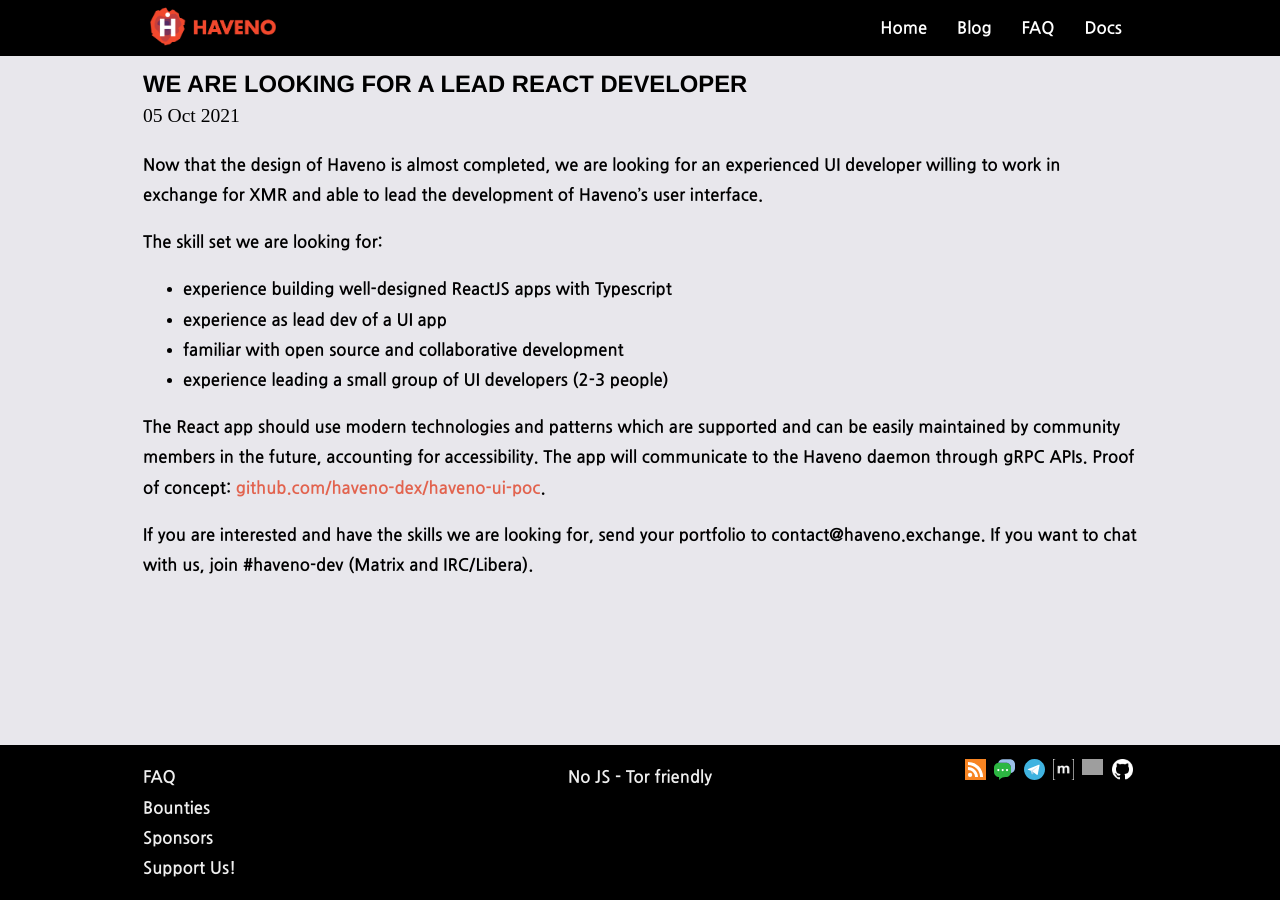
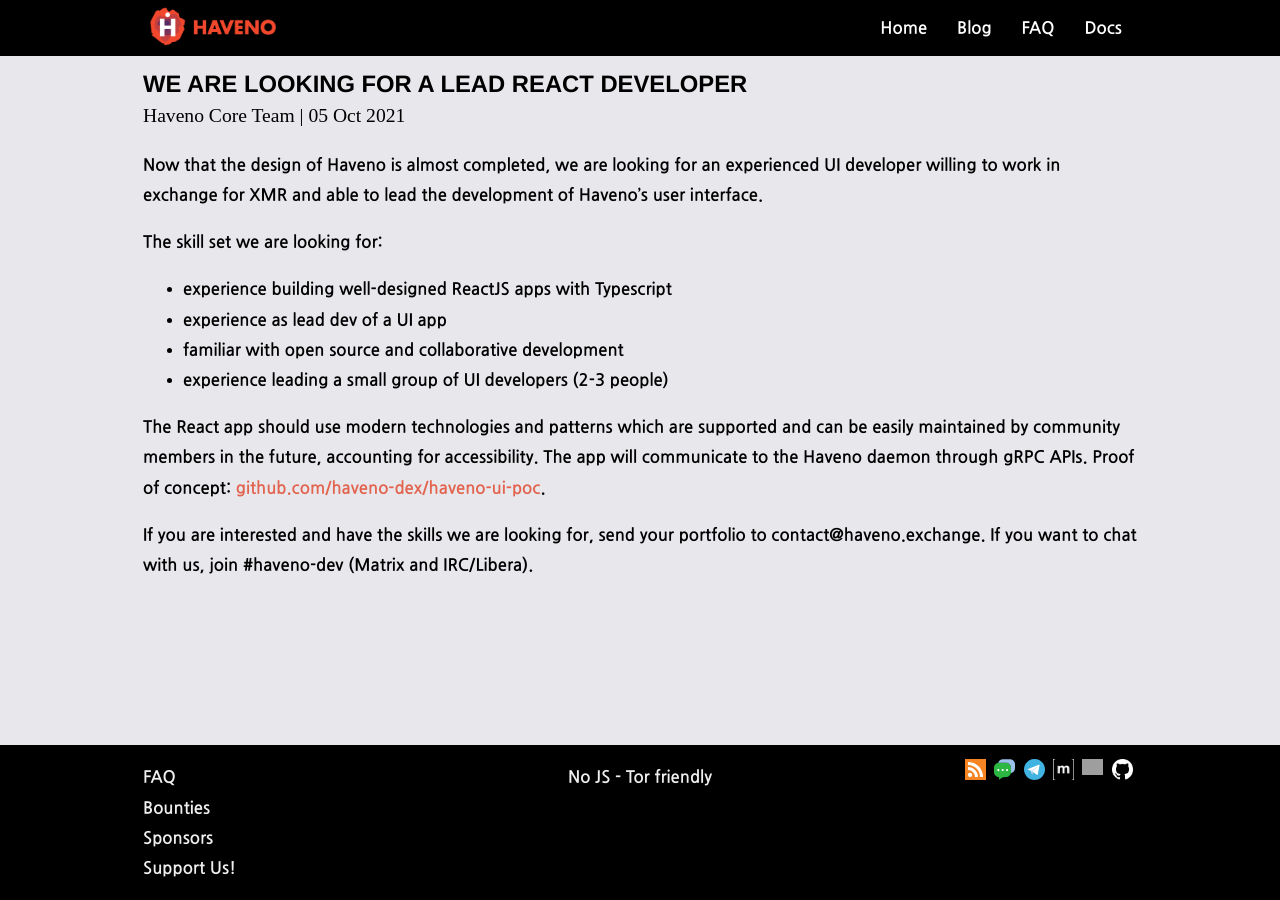
Before and after one commit to haveno-dex/haveno-site, a Jekyll site: the page built from _posts/2021-10-5-lead-ui.md, in a window 1280 px wide. Built offline with Jekyll 4.4.1, drawn with Linux system fonts in a browser that asks for light colours.

Commit message:
blog: add author to blog posts and layout

```diff
--- a/_layouts/post.html
+++ b/_layouts/post.html
@@ -3,7 +3,7 @@
 ---
 <div class="post">
     <h2>{{ page.title }}</h2>
-    <p class="date-post">{{ page.date | date_to_string }}</p>
+    <p class="date-post">{{ page.author }} | {{ page.date | date_to_string }}</p>
 
     {{ content }}
 </div>
--- a/_posts/2021-10-5-lead-ui.md
+++ b/_posts/2021-10-5-lead-ui.md
@@ -2,6 +2,7 @@
 layout: post
 title:  We are looking for a lead react developer
 excerpt: Haveno is looking for a lead UI developer proficient in ReactJS and Typescript
+author: Haveno Core Team
 ---
 
 Now that the design of Haveno is almost completed, we are looking for an experienced UI developer willing to work in exchange for XMR and able to lead the development of Haveno's user interface.
```
Also changed, not shown: _posts/2021-07-7-bisq-vulnerability.md (+1 -0 lines), _posts/2021-10-1-updates.md (+1 -0 lines), _posts/2022-02-2-haveno-structure.md (+1 -0 lines), _posts/2022-03-31-funding-ccs.md (+1 -0 lines).
